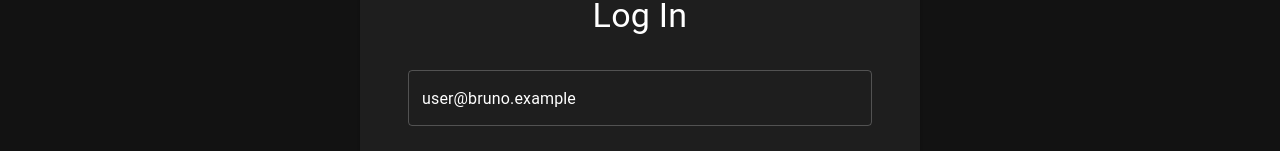
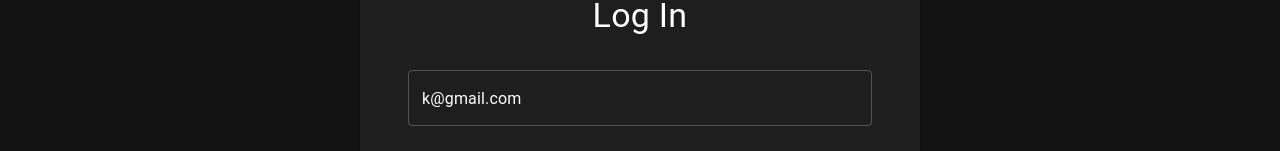
Before and after one commit to wbr38/SENG365-GameReviewz, a React (Create React App) app in the folder website/: page /login in a window 1280 px wide. Shown: the part 234-385 px from the top of the page. Built offline with nearby package versions, Linux system fonts and the light colour scheme; the HTML template or start-up script is replaced by a standard one.

Commit message:
[Website] Update testing login account

```diff
--- a/website/src/pages/LogIn.tsx
+++ b/website/src/pages/LogIn.tsx
@@ -60,7 +60,7 @@ export default function LogIn() {
 
     // TODO: (10 Remove after testing
     useEffect(() => {
-        setEmail("user@bruno.example");
+        setEmail("k@gmail.com");
         setPassword("password");
     }, []);
 
```
